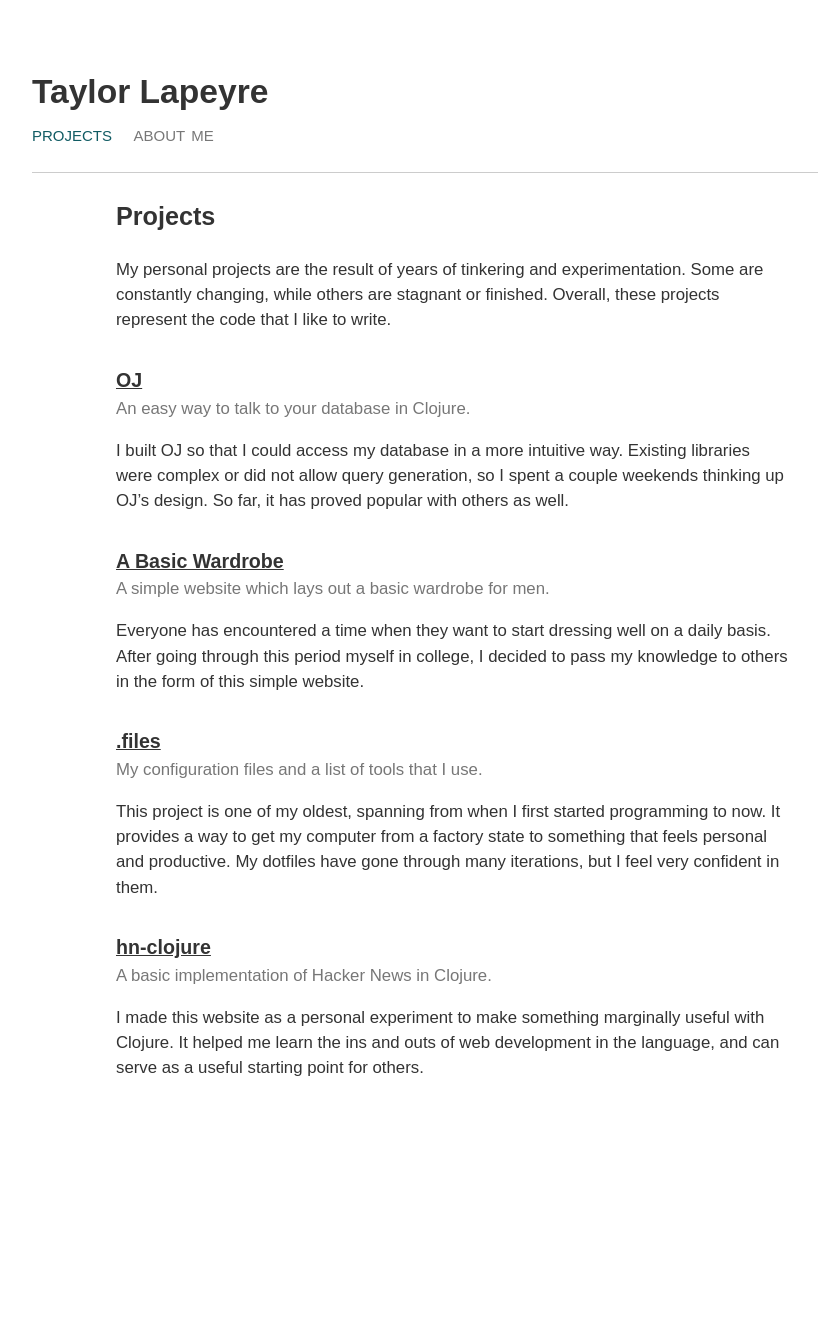
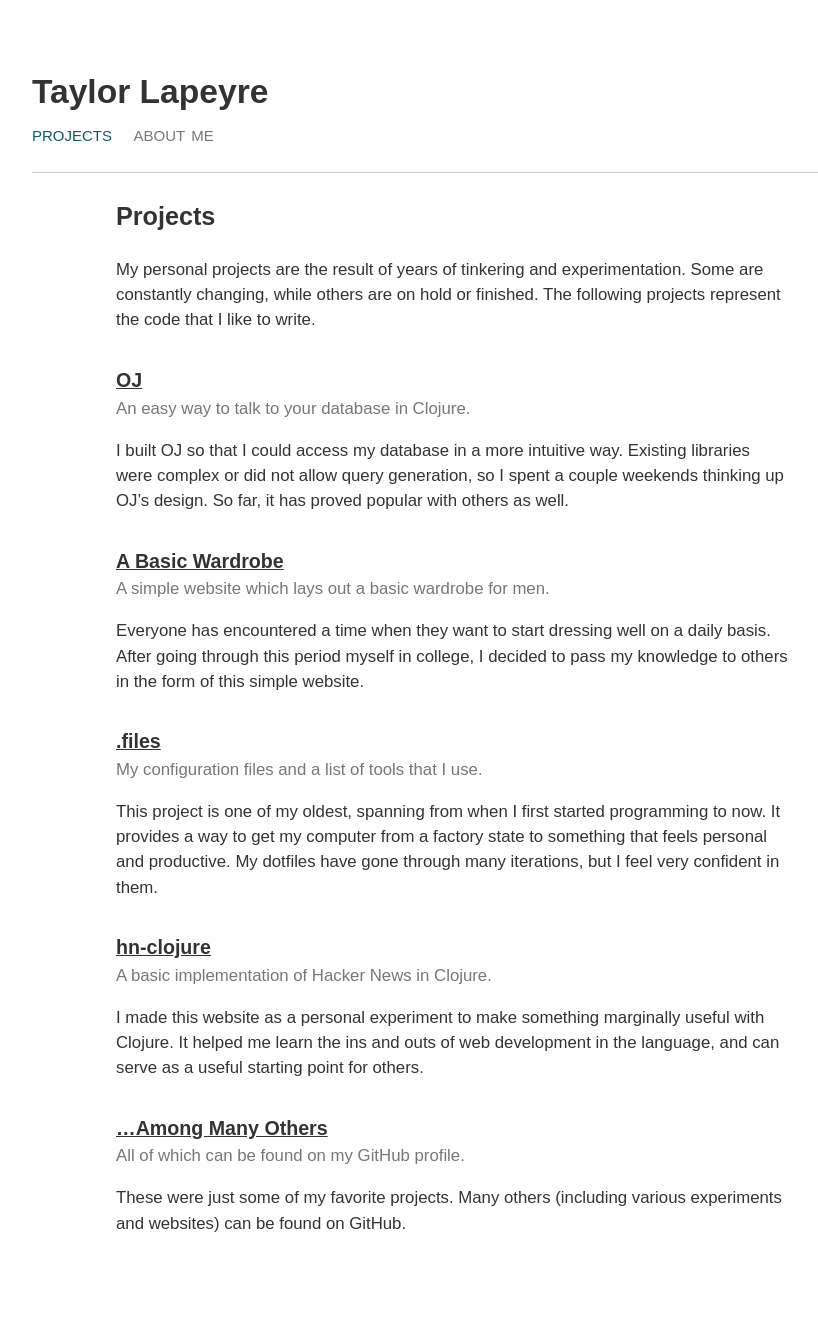
Before and after one commit to taylorlapeyre/taylorlapeyre.github.io, a Jekyll site: the page built from projects/index.md, in a window 1280 px wide. Shown: the whole page, without its empty margins (188-1006 px from the left). Built offline with Jekyll 4.4.1, drawn with Linux system fonts in a browser that asks for light colours; some web fonts are replaced; before the commit the page ends 1164 px from its top, so only the background shows below that.

Commit message:
update projects

```diff
--- a/projects/index.md
+++ b/projects/index.md
@@ -5,7 +5,7 @@ title: Projects
 
 ## Projects
 
-My personal projects are the result of years of tinkering and experimentation. Some are constantly changing, while others are stagnant or finished. Overall, these projects represent the code that I like to write.
+My personal projects are the result of years of tinkering and experimentation. Some are constantly changing, while others are on hold or finished. The following projects represent the code that I like to write.
 
 ### [OJ](https://github.com/taylorlapeyre/oj)
 
@@ -38,3 +38,11 @@ A basic implementation of Hacker News in Clojure.
 {: refdef}
 
 I made this website as a personal experiment to make something marginally useful with Clojure. It helped me learn the ins and outs of web development in the language, and can serve as a useful starting point for others.
+
+### […Among Many Others](https://github.com/taylorlapeyre)
+
+{:refdef: .subtitle}
+All of which can be found on my GitHub profile.
+{: refdef}
+
+These were just some of my favorite projects. Many others (including various experiments and websites) can be found on GitHub.
```
